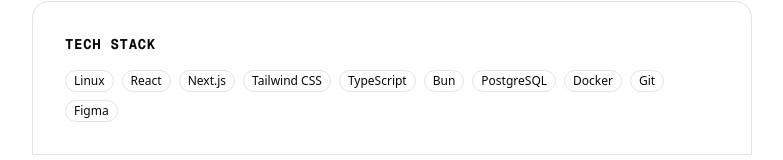
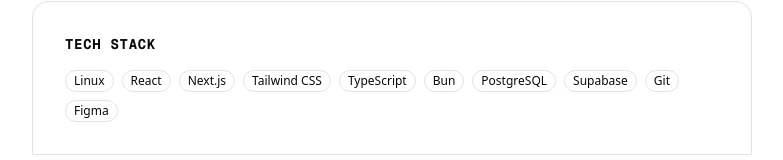
Before and after one commit to fadilsflow/devporto, a Next.js app: page / in a window 1280 px wide. Shown: the part 320-480 px from the top of the page, without its empty margins (248-1031 px from the left). Built offline with nearby package versions, Linux system fonts and the light colour scheme; no server answers.

Commit message:
Update package dependencies by removing unused packages and rename Docker skill to Supabase in data structure for improved clarity.

```diff
--- a/app/data.ts
+++ b/app/data.ts
@@ -84,7 +84,7 @@
     name: "PostgreSQL",
   },
   {
-    name: "Docker",
+    name: "Supabase",
   },
   {
     name: "Git",
```
Also changed, not shown: package.json (+1 -9 lines).
